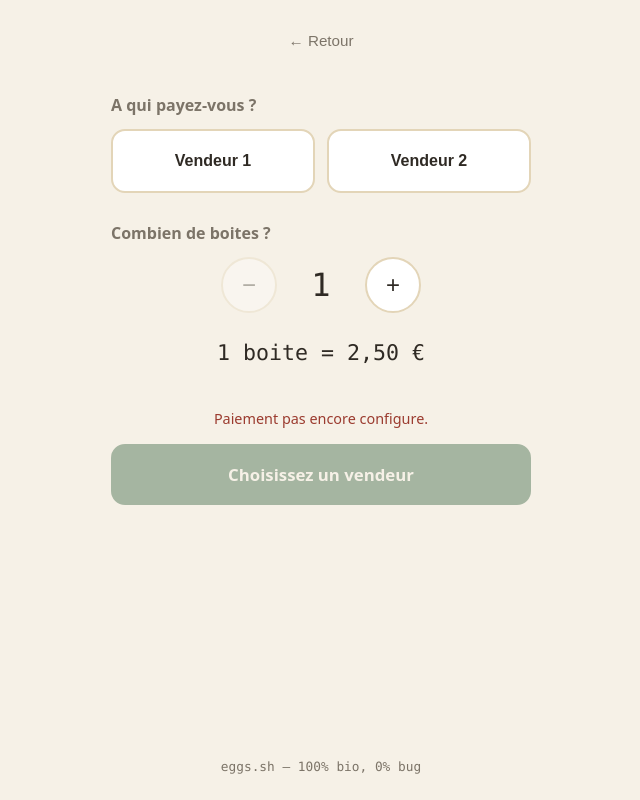
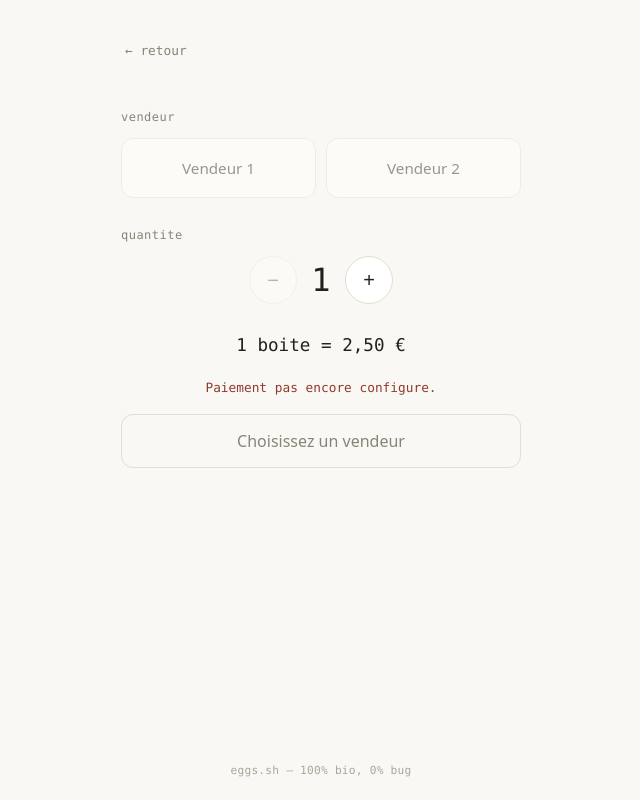
Before and after one commit to Easter-Eggs-Farm/qr-code, a website with bundled scripts: page index.html in a window 1280 px wide. Both pictures are taken after a click on the button "Payer mes oeufs". Shown: the whole page, without its empty margins (319-959 px from the left). Built offline with nearby package versions, Linux system fonts and the light colour scheme.

Commit message:
style: refonte epuree, monospace pour les donnees
La page se lit comme un README : sans-serif pour le titre, monospace
pour toute donnee (prix, quantite, total, labels de section). Traits
fins a la place des bordures epaisses, un seul accent vert, QR reduit
et estompe. Sous-titre en commentaire de code, labels de section en
cles de config : la reference geek reste dans la typographie, pas dans
un deguisement terminal. Ajout du mode sombre.

```diff
--- a/index.html
+++ b/index.html
@@ -12,7 +12,7 @@
   <section id="screen-home" class="screen">
     <img class="qr" src="assets/qr-code-egg.png" alt="QR code en forme d'oeuf">
     <h1>Oeufs bio de la ferme</h1>
-    <p class="subtitle">Pondus a quelques metres d'ici.</p>
+    <p class="subtitle"># pondus a quelques metres d'ici</p>
 
     <a id="btn-website" class="btn btn-secondary" href="#" target="_blank" rel="noopener">
       Voir le site
@@ -25,12 +25,12 @@
   </section>
 
   <section id="screen-pay" class="screen hidden">
-    <button id="btn-back" class="btn-back" type="button" aria-label="Retour">&larr; Retour</button>
+    <button id="btn-back" class="btn-back" type="button" aria-label="Retour">&larr; retour</button>
 
-    <h2>A qui payez-vous ?</h2>
+    <h2>vendeur</h2>
     <div id="sellers" class="sellers"></div>
 
-    <h2>Combien de boites ?</h2>
+    <h2>quantite</h2>
     <div class="qty">
       <button id="qty-minus" class="qty-btn" type="button" aria-label="Une boite de moins">&minus;</button>
       <span id="qty-value" class="qty-value">1</span>
--- a/style.css
+++ b/style.css
@@ -1,12 +1,35 @@
+/* Oeufs bio de la ferme — feuille de style unique.
+   Parti pris : une page qui se lit comme un README bien tenu.
+   Sans-serif pour le titre, monospace pour toute donnee (prix, quantite,
+   total, labels). Traits fins, beaucoup de blanc, un seul accent vert. */
+
 :root {
-  --coquille: #f6f1e7;
-  --paille: #e3d5b8;
-  --encre: #2f2a24;
-  --vert: #2f5d3a;
-  --vert-clair: #4a8159;
-  --gris: #7c7468;
-  --rouge: #9b3b2f;
-  --radius: 14px;
+  --fond: #faf8f4;        /* coquille */
+  --surface: #ffffff;
+  --encre: #23201c;
+  --gris: #8a8377;
+  --trait: #e4dece;       /* paille, en filet */
+  --vert: #1f4d33;
+  --vert-tint: #eef3ee;
+  --rouge: #8f3a2c;
+
+  --mono: ui-monospace, SFMono-Regular, "SF Mono", Menlo, Consolas, monospace;
+  --sans: system-ui, -apple-system, "Segoe UI", Roboto, sans-serif;
+
+  --radius: 12px;
+}
+
+@media (prefers-color-scheme: dark) {
+  :root {
+    --fond: #16150f;
+    --surface: #1e1c16;
+    --encre: #ece7dc;
+    --gris: #918a7c;
+    --trait: #322e25;
+    --vert: #8fc9a3;
+    --vert-tint: #1d2a21;
+    --rouge: #d98878;
+  }
 }
 
 * { box-sizing: border-box; }
@@ -18,21 +41,23 @@ body {
   min-height: 100dvh;
   display: flex;
   flex-direction: column;
-  padding: 1.5rem 1.25rem;
-  background: var(--coquille);
+  padding: 1.75rem 1.25rem 1.25rem;
+  background: var(--fond);
   color: var(--encre);
-  font-family: system-ui, -apple-system, "Segoe UI", sans-serif;
+  font-family: var(--sans);
   line-height: 1.5;
+  -webkit-font-smoothing: antialiased;
 }
 
 .app {
-  max-width: 420px;
+  width: 100%;
+  max-width: 400px;
   margin: 0 auto;
-  width: 100%;
   flex: 1;
   display: flex;
   flex-direction: column;
 }
+
 .hidden { display: none !important; }
 
 /* Chaque ecran occupe la hauteur disponible. L'accueil centre son contenu
@@ -44,95 +69,192 @@ body {
 }
 #screen-home { justify-content: center; }
 
-.qr { display: block; width: 96px; margin: 0 auto 1rem; opacity: 0.85; }
+/* --- Accueil ---------------------------------------------------------- */
 
-h1 { font-size: 1.6rem; text-align: center; margin: 0 0 0.25rem; }
-h2 { font-size: 1rem; color: var(--gris); margin: 1.75rem 0 0.75rem; font-weight: 600; }
-.subtitle { text-align: center; color: var(--gris); margin: 0 0 2rem; }
+.qr {
+  display: block;
+  width: 52px;
+  margin: 0 auto 1.75rem;
+  opacity: 0.4;
+}
+
+h1 {
+  margin: 0 0 0.5rem;
+  font-size: 1.7rem;
+  font-weight: 600;
+  letter-spacing: -0.02em;
+  text-align: center;
+}
+
+/* Sous-titre en commentaire de code : le clin d'oeil geek, discret. */
+.subtitle {
+  margin: 0 0 2.5rem;
+  font-family: var(--mono);
+  font-size: 0.8rem;
+  color: var(--gris);
+  text-align: center;
+}
+
+.price-note {
+  margin: 1.25rem 0 0;
+  font-family: var(--mono);
+  font-size: 0.8rem;
+  color: var(--gris);
+  text-align: center;
+}
+
+/* --- Boutons ---------------------------------------------------------- */
 
 .btn {
-  display: block;
+  display: flex;
+  align-items: center;
+  justify-content: center;
   width: 100%;
-  min-height: 56px;
-  padding: 1rem;
-  margin-bottom: 0.75rem;
-  border: 2px solid var(--vert);
+  min-height: 54px;
+  padding: 0.875rem 1rem;
+  margin-bottom: 0.625rem;
+  border: 1px solid transparent;
   border-radius: var(--radius);
-  font-size: 1.05rem;
-  font-weight: 600;
+  font-family: inherit;
+  font-size: 1rem;
+  font-weight: 500;
   text-align: center;
   text-decoration: none;
   cursor: pointer;
+  transition: opacity 0.15s ease;
 }
 
-.btn-primary { background: var(--vert); color: var(--coquille); }
-.btn-secondary { background: transparent; color: var(--vert); }
+.btn-primary {
+  background: var(--vert);
+  color: var(--fond);
+}
+
+.btn-secondary {
+  background: var(--surface);
+  border-color: var(--trait);
+  color: var(--encre);
+}
+
+.btn:active { opacity: 0.75; }
+
 .btn[aria-disabled="true"], .btn:disabled {
-  opacity: 0.4;
+  background: transparent;
+  border-color: var(--trait);
+  color: var(--gris);
   pointer-events: none;
 }
 
 .btn-back {
-  background: none; border: none; padding: 0.5rem 0 1rem;
-  color: var(--gris); font-size: 0.95rem; cursor: pointer;
+  align-self: flex-start;
+  min-height: 44px;
+  padding: 0 0.25rem;
+  margin-bottom: 0.5rem;
+  background: none;
+  border: none;
+  font-family: var(--mono);
+  font-size: 0.8rem;
+  color: var(--gris);
+  cursor: pointer;
 }
 
-.price-note { text-align: center; color: var(--gris); font-size: 0.9rem; }
+/* --- Ecran de paiement ------------------------------------------------ */
 
-.sellers { display: grid; grid-template-columns: 1fr 1fr; gap: 0.75rem; }
+/* Labels de section en monospace bas-de-casse, comme des cles de config. */
+h2 {
+  margin: 1.75rem 0 0.75rem;
+  font-family: var(--mono);
+  font-size: 0.75rem;
+  font-weight: 500;
+  letter-spacing: 0.04em;
+  color: var(--gris);
+}
+
+.sellers {
+  display: grid;
+  grid-template-columns: 1fr 1fr;
+  gap: 0.625rem;
+}
 
 .seller {
-  min-height: 64px;
+  min-height: 60px;
   padding: 1rem 0.5rem;
-  background: #fff;
-  border: 2px solid var(--paille);
+  background: var(--surface);
+  border: 1px solid var(--trait);
   border-radius: var(--radius);
-  font-size: 1rem;
-  font-weight: 600;
+  font-family: inherit;
+  font-size: 0.95rem;
+  font-weight: 500;
   color: var(--encre);
   cursor: pointer;
 }
+
 .seller[aria-pressed="true"] {
   border-color: var(--vert);
-  background: var(--vert-clair);
-  color: var(--coquille);
+  background: var(--vert-tint);
+  color: var(--vert);
+  box-shadow: inset 0 0 0 1px var(--vert);
 }
 
-.qty { display: flex; align-items: center; justify-content: center; gap: 1.5rem; }
+.seller:disabled {
+  opacity: 0.45;
+  cursor: default;
+}
+
+.qty {
+  display: flex;
+  align-items: center;
+  justify-content: space-between;
+  max-width: 220px;
+  margin: 0 auto;
+}
 
 .qty-btn {
-  width: 56px; height: 56px;
-  background: #fff;
-  border: 2px solid var(--paille);
+  width: 48px;
+  height: 48px;
+  background: var(--surface);
+  border: 1px solid var(--trait);
   border-radius: 50%;
-  font-size: 1.5rem;
+  font-size: 1.25rem;
   color: var(--encre);
   cursor: pointer;
 }
-.qty-btn:disabled { opacity: 0.35; cursor: default; }
+
+.qty-btn:disabled { opacity: 0.3; cursor: default; }
 
 .qty-value {
-  font-family: ui-monospace, "SF Mono", Menlo, monospace;
+  font-family: var(--mono);
   font-size: 2rem;
-  min-width: 2.5rem;
+  font-variant-numeric: tabular-nums;
+  min-width: 3rem;
   text-align: center;
 }
 
 .summary {
-  font-family: ui-monospace, "SF Mono", Menlo, monospace;
-  font-size: 1.35rem;
+  margin: 1.75rem 0 1.25rem;
+  font-family: var(--mono);
+  font-size: 1.1rem;
+  font-variant-numeric: tabular-nums;
   text-align: center;
-  margin: 1.5rem 0;
 }
 
-.warning { color: var(--rouge); text-align: center; font-size: 0.9rem; }
+.warning {
+  margin: 0 0 1rem;
+  font-family: var(--mono);
+  font-size: 0.8rem;
+  color: var(--rouge);
+  text-align: center;
+}
+
+/* --- Pied de page ----------------------------------------------------- */
 
 .footer {
   /* Pousse le pied de page en bas de la colonne. */
   margin-top: auto;
-  padding-top: 3rem;
-  font-family: ui-monospace, "SF Mono", Menlo, monospace;
-  font-size: 0.8rem;
+  padding-top: 2.5rem;
+  font-family: var(--mono);
+  font-size: 0.7rem;
+  letter-spacing: 0.02em;
   color: var(--gris);
   text-align: center;
+  opacity: 0.7;
 }
```
